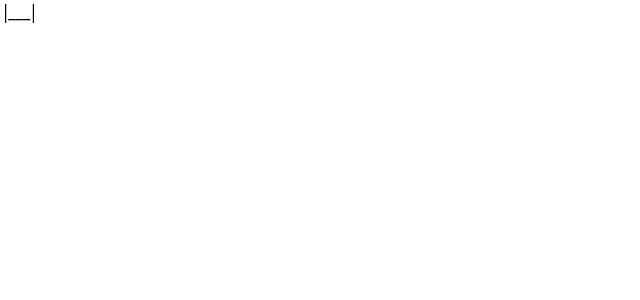
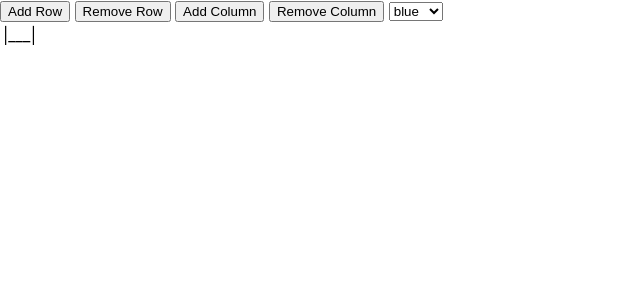
Before and after one commit to Temurbekk/React-Dom, a React (Create React App) app: page / in a window 1280 px wide. Shown: the top 300 px of the page, without its empty margins (0-640 px from the left). Built offline with nearby package versions, Linux system fonts and the light colour scheme; the HTML template or start-up script is replaced by a standard one.

Commit message:
Implement a basic navbar

```diff
--- a/src/App.js
+++ b/src/App.js
@@ -1,10 +1,12 @@
 import React, { Component } from "react";
 import Table from "./Components/Table";
+import Navbar from "./Components/Navbar";
 
 class App extends Component {
   render() {
     return (
       <div>
+        <Navbar />
         <Table />
       </div>
     );
--- /dev/null
+++ b/src/Components/Navbar.jsx
@@ -0,0 +1,17 @@
+import React from "react";
+
+function Navbar() {
+  return (
+    <nav>
+      <button>Add Row</button> <button>Remove Row</button>{" "}
+      <button>Add Column</button> <button>Remove Column</button>{" "}
+      <select onChange="">
+        <option value="blue">blue</option>
+        <option value="white">white</option>
+        <option value="red">red</option>
+      </select>
+    </nav>
+  );
+}
+
+export default Navbar;
```
